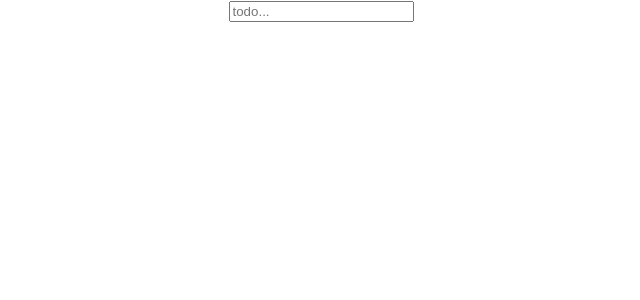
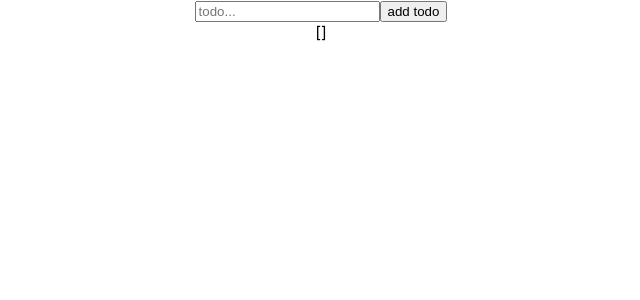
Before and after one commit to zachuri/react-to-do-list, a React (Create React App) app: page / in a window 1280 px wide. Shown: the top 300 px of the page, without its empty margins (319-959 px from the left). Built offline with nearby package versions, Linux system fonts and the light colour scheme.

Commit message:
input/added button that is able to add to the todo array with info such as id,text,complete

```diff
--- a/package.json
+++ b/package.json
@@ -9,6 +9,7 @@
     "react": "^17.0.2",
     "react-dom": "^17.0.2",
     "react-scripts": "4.0.3",
+    "shortid": "^2.2.16",
     "web-vitals": "^1.0.1"
   },
   "scripts": {
--- a/src/components/TodoForm.js
+++ b/src/components/TodoForm.js
@@ -1,4 +1,5 @@
 import React from "react";
+import shortid from "shortid";
 
 export default class TodoForm extends React.Component {
    state = {
@@ -15,8 +16,12 @@ export default class TodoForm extends React.Component {
    handleSubmit = (event) => {
       event.preventDefault();
       this.props.onSubmit({
+         id: shortid.generate(),
          text: this.state.text,
          complete: false,
+      });
+      this.setState({
+         text: "",
       });
    };
 
@@ -29,6 +34,7 @@ export default class TodoForm extends React.Component {
                onChange={this.handleChange}
                placeholder="todo..."
             />
+            <button onClick={this.handleSubmit}>add todo</button>
          </form>
       );
    }
--- a/src/components/TodoList.js
+++ b/src/components/TodoList.js
@@ -22,6 +22,7 @@ export default class TodoList extends React.Component {
       return (
          <div>
             <TodoForm onSubmit={this.addTodo} />
+            {JSON.stringify(this.state.todos)}
          </div>
       );
    }
```
Also changed, not shown: 1 other file (tests, documents, lock files or other folders).
